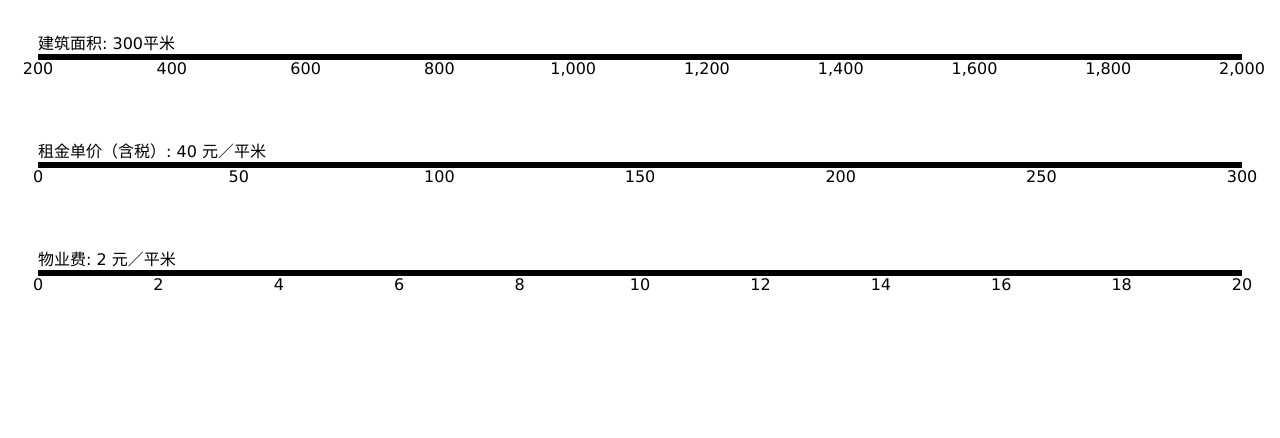
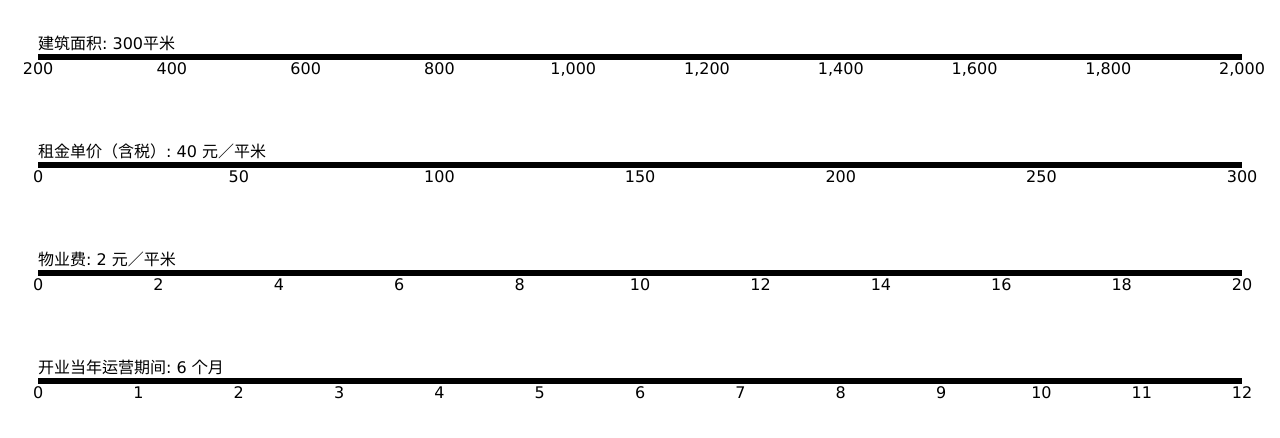
Before and after one commit to 1e0ng/model, a website: page index.html in a window 1280 px wide. Drawn offline with nearby package versions, Linux system fonts and the light colour scheme; files that its build step writes are made by us from their sources.

Commit message:
Add op month first year.

```diff
--- a/index.html
+++ b/index.html
@@ -41,6 +41,15 @@
               <div id="property-costs-per-square"></div>
             </div>
           </div>
+          <div class="item row">
+            <div class="col-sm-4">
+              <div>开业当年运营期间: <span id="op-month-first-year-text"></span> 个月</div>
+            </div>
+            <div class="col-sm-8">
+              <div id="op-month-first-year"></div>
+            </div>
+          </div>
+
         </div>
         <div class="col-sm-4">
         </div>
--- a/src/main.js
+++ b/src/main.js
@@ -4,10 +4,12 @@ function refresh() {
   var propertyCostsPerSquare = propertyCostsPerSquareSlider.value();
   propertyCostsPerSquare = Math.round(propertyCostsPerSquare * 10) / 10;
   var rentFirstYear = area * rentPerSquare * 12;
+  var opMonthFirstYear = opMonthFirstYearSlider.value();
   d3.select('#area-text').text(area);
   d3.select('#rent-per-square-text').text(rentPerSquare);
   d3.select('#rent-first-year-text').text(rentFirstYear);
   d3.select('#property-costs-per-square-text').text(propertyCostsPerSquare);
+  d3.select('#op-month-first-year-text').text(opMonthFirstYear);
 }
 var areaSlider = d3.slider()
   .axis(d3.svg.axis().ticks(10))
@@ -42,4 +44,16 @@ var propertyCostsPerSquareSlider = d3.slider()
   });
 d3.select('#property-costs-per-square').call(propertyCostsPerSquareSlider);
 
+var opMonthFirstYearSlider = d3.slider()
+  .axis(d3.svg.axis().ticks(13))
+  .min(0)
+  .max(12)
+  .value(6)
+  .step(1)
+  .on('slide', function(evt, value) {
+    refresh();
+  });
+d3.select('#op-month-first-year').call(opMonthFirstYearSlider);
+
+
 refresh();
```
